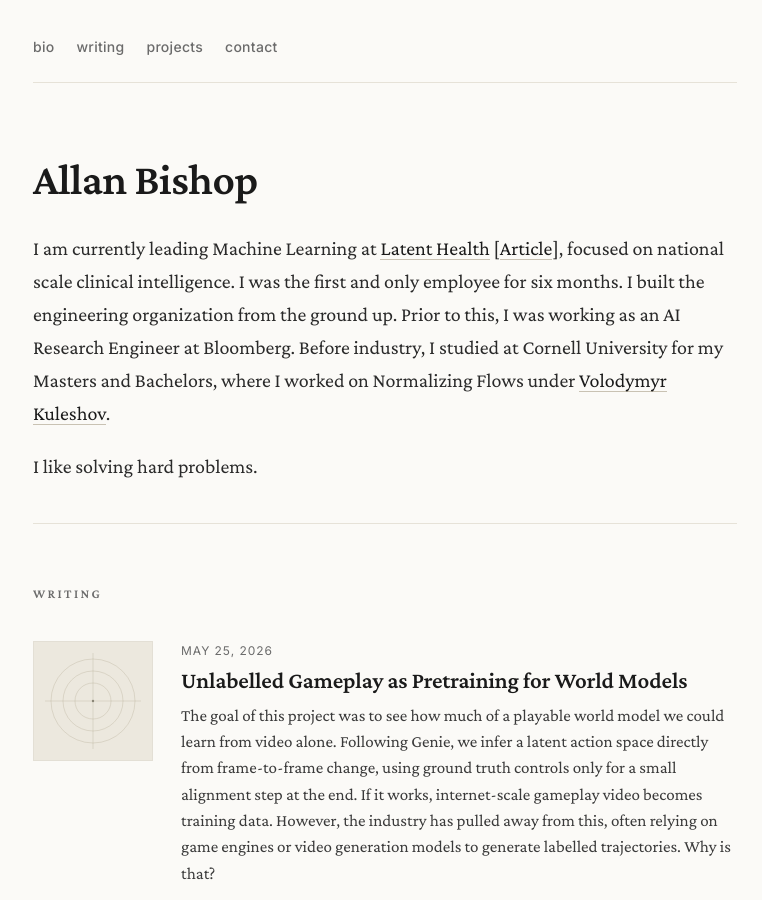
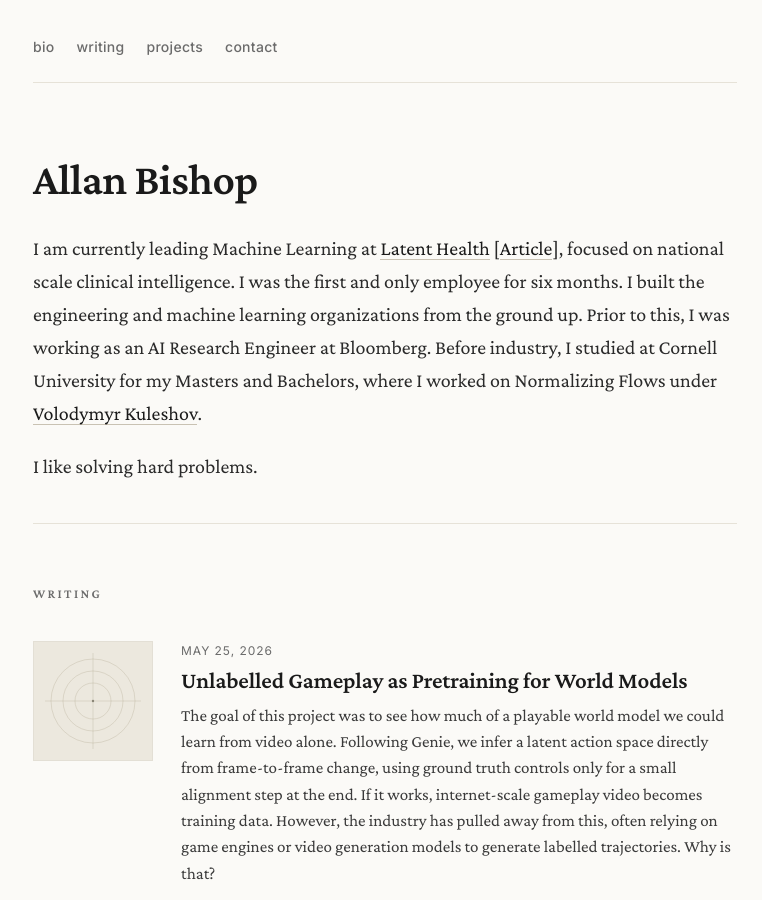
Before and after one commit to adb262/adb262.github.io, a Jekyll site: the page index.html, which Jekyll copies as it is, in a window 1280 px wide and 900 px high. Shown: the whole window, without its empty margins (255-1017 px from the left). Built offline with Jekyll 4.4.1, drawn with Linux system fonts in a browser that asks for light colours.

Commit message:
Small updates

```diff
--- a/index.html
+++ b/index.html
@@ -31,7 +31,7 @@
                     <a href="https://latenthealth.com/" target="_blank" rel="noopener">Latent Health</a>
                     [<a href="https://www.forbes.com/sites/rashishrivastava/2026/03/18/this-600-million-ai-startup-is-speeding-up-paperwork-so-patients-get-drugs-faster/" target="_blank" rel="noopener">Article</a>],
                     focused on national scale clinical intelligence.
-                    I was the first and only employee for six months. I built the engineering organization from the ground up. Prior to this, I was working as an AI Research Engineer at Bloomberg. Before industry, I studied at Cornell University for my Masters and Bachelors, where I worked on Normalizing Flows under <a href="https://www.cs.cornell.edu/~kuleshov/" target="_blank" rel="noopener">Volodymyr Kuleshov</a>.
+                    I was the first and only employee for six months. I built the engineering and machine learning organizations from the ground up. Prior to this, I was working as an AI Research Engineer at Bloomberg. Before industry, I studied at Cornell University for my Masters and Bachelors, where I worked on Normalizing Flows under <a href="https://www.cs.cornell.edu/~kuleshov/" target="_blank" rel="noopener">Volodymyr Kuleshov</a>.
                 </p>
                 <p class="lede">
                     I like solving hard problems.
```
Also changed, not shown: blogs/underspecified_llms/index.md (+1 -1 lines).
